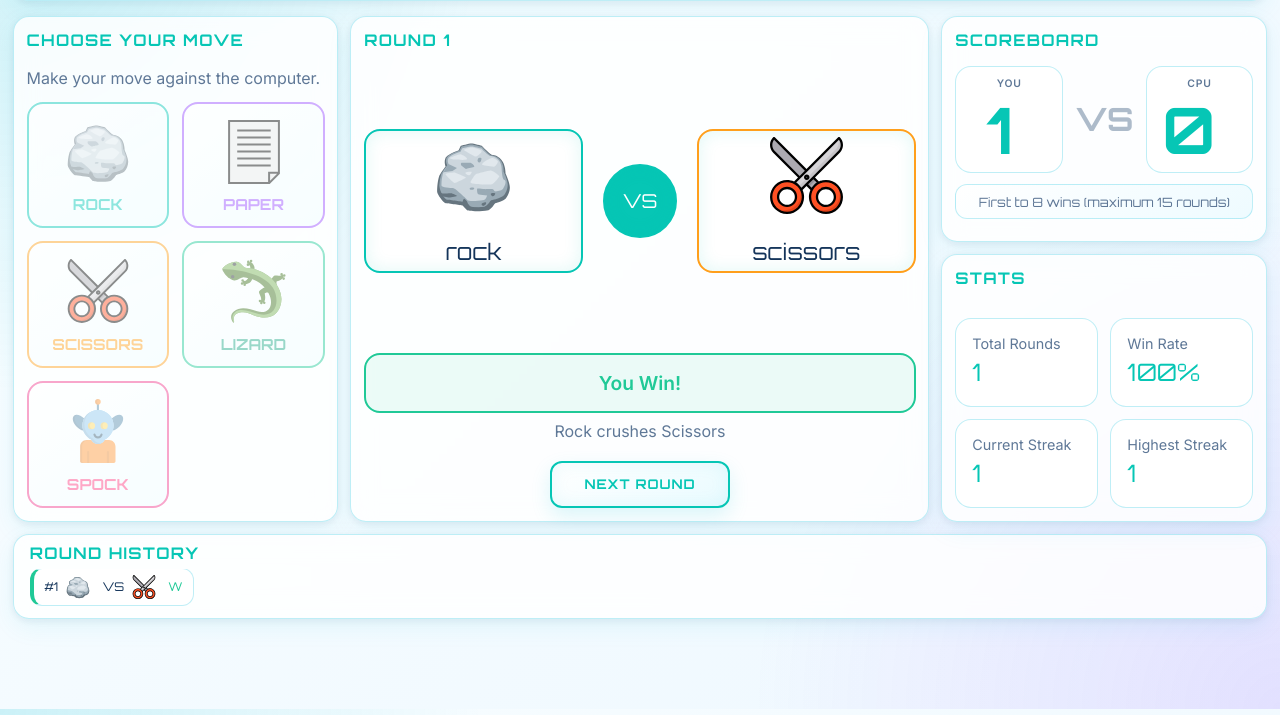
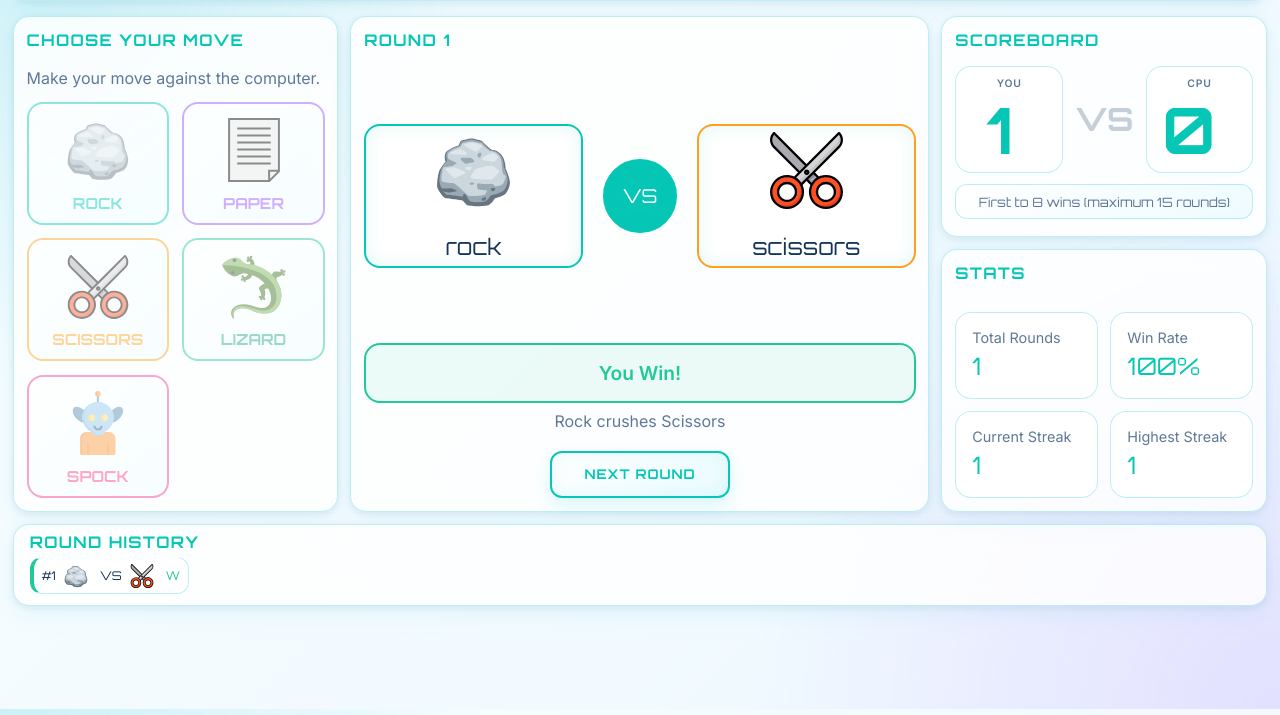
Before and after one commit to k2m13/milestone-project-2, a website: page index.html in a window 1280 px wide. Both pictures are taken after a click on the button "ROCK". Shown: the part 91-806 px from the top of the page. Drawn offline with Linux system fonts and the light colour scheme.

Commit message:
Refine desktop dashboard spacing

```diff
--- a/assets/css/style.css
+++ b/assets/css/style.css
@@ -162,7 +162,7 @@ body {
 }
 
 .play-grid-history.panel {
-    padding: 0.55rem 1rem;
+    padding: 0.45rem 1rem;
 }
 
 .play-grid-history .panel-title {
@@ -233,7 +233,7 @@ body {
     text-align: center;
     line-height: 1.1;
 
-    padding: 0.75rem;
+    padding: 0.65rem;
     cursor: pointer;
 
     box-shadow:
@@ -316,7 +316,7 @@ body {
     gap: 1.25rem;
     align-items: center;
     text-align: center;
-    margin: 1.5rem 0;
+    margin: 1rem 0;
 }
 
 .choice-display {
@@ -481,7 +481,7 @@ body {
     font-size: 2rem;
     font-weight: 700;
     color: var(--color-muted);
-    opacity: 0.5;
+    opacity: 0.35;
 }
 
 .score-label {
@@ -729,7 +729,7 @@ body {
 /* History Panel */
 .history-list {
     display: flex;
-    gap: 0.75rem;
+    gap: 0.5rem;
     overflow-x: auto;
     overflow-y: hidden;
     min-height: 0;
@@ -747,14 +747,14 @@ body {
     align-items: center;
     gap: 0.5rem;
 
-    padding: 0.4rem 0.65rem;
+    padding: 0.35rem 0.5rem;
     border-radius: 0.75rem;
 
     background: var(--color-surface-strong);
     border: 1px solid var(--color-border);
 
     flex-shrink: 0;
-    min-width: 120px;
+    min-width: 105px;
 }
 
 .history-round,
```
